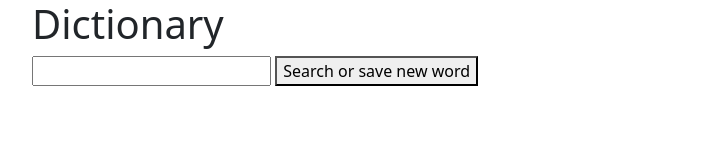
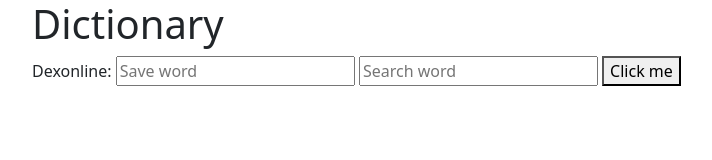
Before and after one commit to AlinaZah31/Dictionary, a plain HTML site: page index.html in a window 1280 px wide. Shown: the whole page, without its empty margins (50-762 px from the left). Drawn offline with nearby package versions, Linux system fonts and the light colour scheme.

Commit message:
Update index.html 14.06.2024

```diff
--- a/index.html
+++ b/index.html
@@ -9,8 +9,10 @@
   <body>
     <div class="container">
         <h1 id="Initial-text">Dictionary</h1>
-        <input type="search" id="dictionary" name="dictionary"/>
-        <button class="button" type="button" onclick="checkWord()">Search or save new word</button>
+        <label for="Dexonline">Dexonline:</label>
+        <input type="text" placeholder="Save word" id="save"/>
+        <input type="text" placeholder="Search word" id="search"/>
+        <button class="button" type="button" onclick="checkWord()">Click me</button>
     </div>
     <script src="https://cdn.jsdelivr.net/npm/@popperjs/core@2.9.2/dist/umd/popper.min.js" integrity="sha384-IQsoLXl5PILFhosVNubq5LC7Qb9DXgDA9i+tQ8Zj3iwWAwPtgFTxbJ8NT4GN1R8p" crossorigin="anonymous"></script>
     <script src="https://cdn.jsdelivr.net/npm/bootstrap@5.0.2/dist/js/bootstrap.min.js" integrity="sha384-cVKIPhGWiC2Al4u+LWgxfKTRIcfu0JTxR+EQDz/bgldoEyl4H0zUF0QKbrJ0EcQF" crossorigin="anonymous"></script>
```
